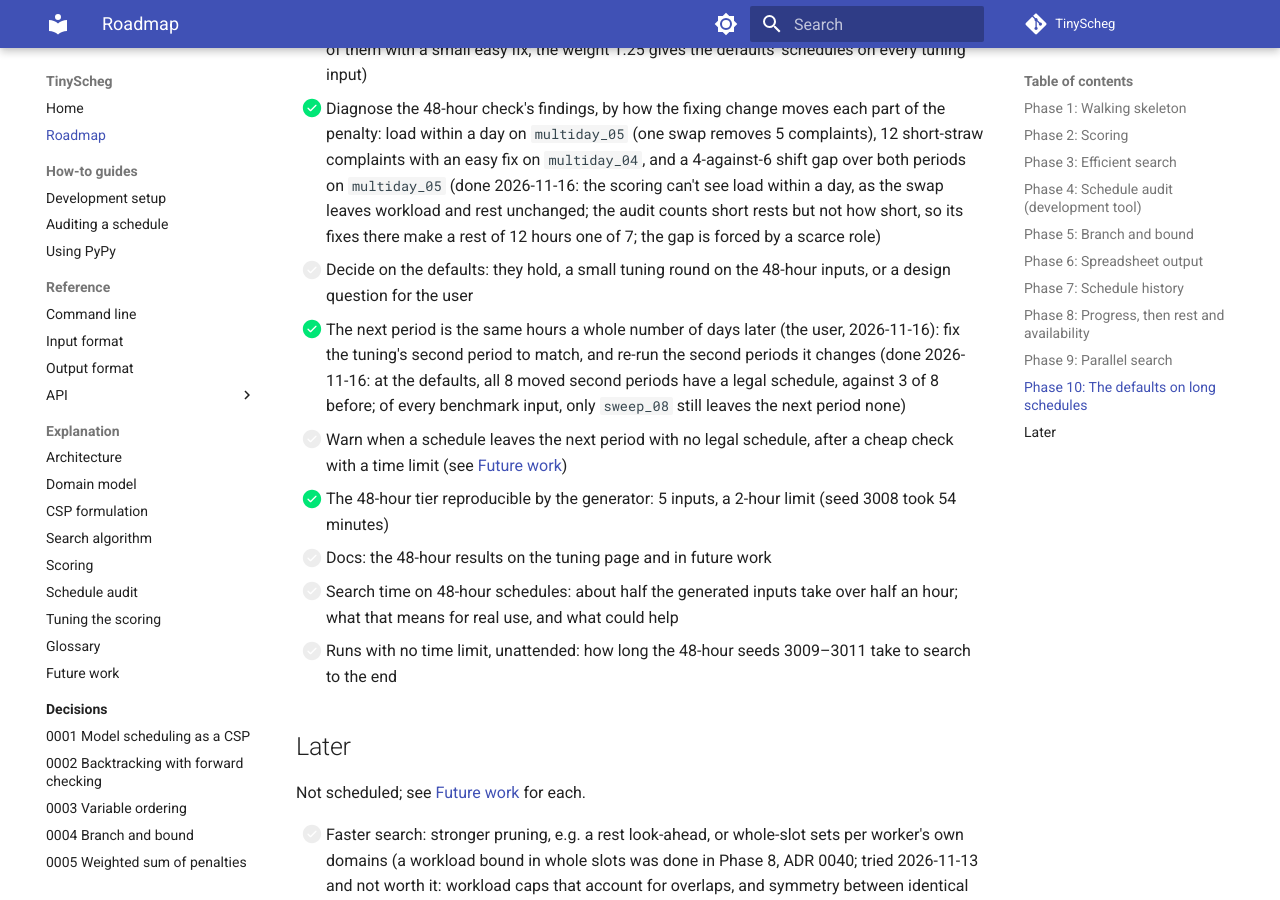
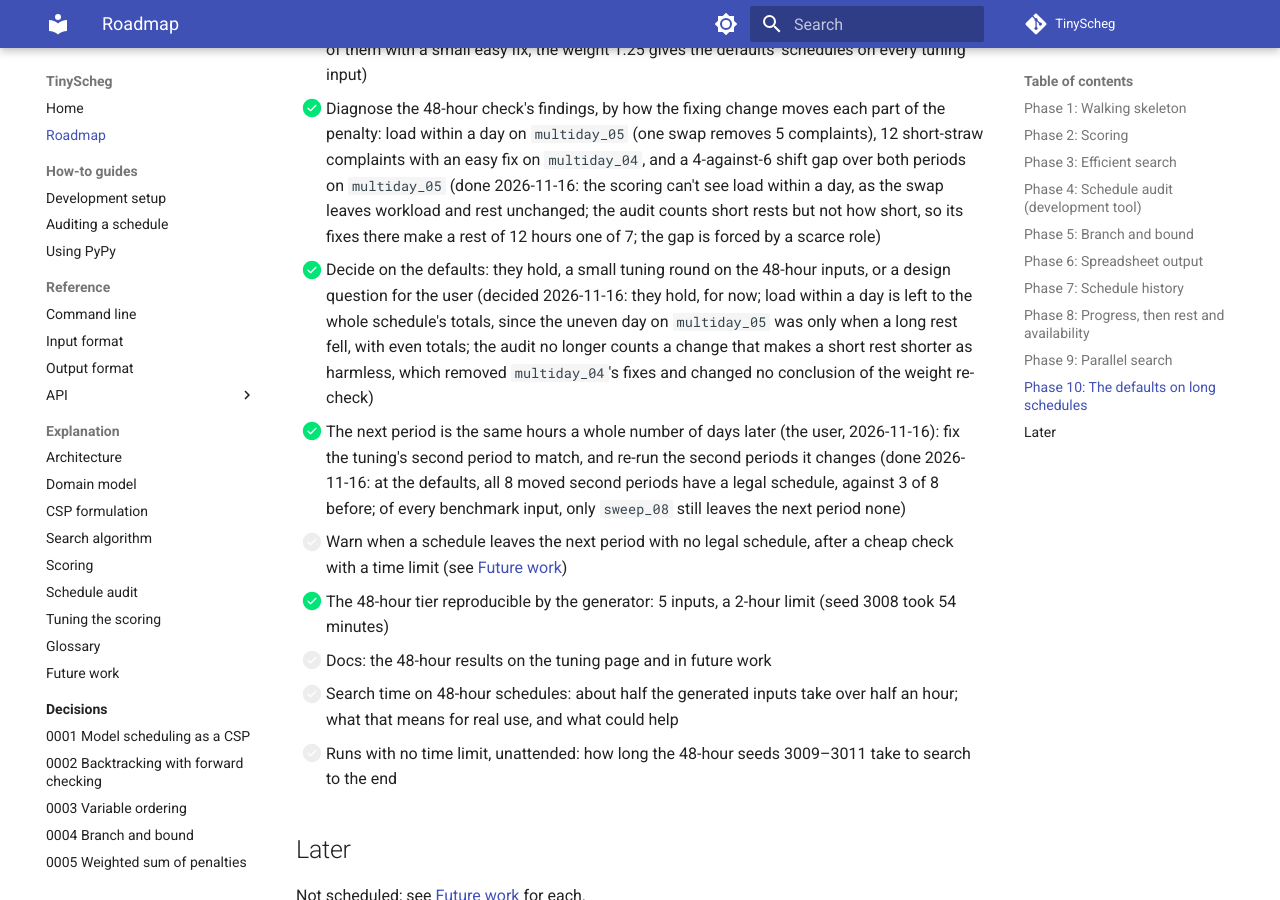
Before and after one commit to 3-kids-wearing-a-trenchcoat/TinyScheg, an MkDocs documentation site: the page built from docs/roadmap.md, in a window 1280 px wide and 900 px high, scrolled down 6359 px. Built offline with MkDocs 1.6.1 and Material for MkDocs 9.7.7, drawn with Linux system fonts in a browser that asks for light colours; comment, search, counter and statistics services are not loaded.

Commit message:
Roadmap: Phase 10, the defaults decided: they hold for now; load within a day left to the whole schedule's totals; the audit's fix for shorter short rests changed no conclusion of the weight re-check
Co-Authored-By: Claude Opus 5.5 <noreply@anthropic.com>
Claude-Session: https://claude.ai/code/session_01F2KXFqzbHQdADpTZjkZwjF

```diff
--- a/docs/roadmap.md
+++ b/docs/roadmap.md
@@ -222,8 +222,11 @@ check turned up (planned 2026-11-16). Runs with no time limit come last.
       `multiday_04`, and a 4-against-6 shift gap over both periods on `multiday_05` (done 2026-11-16: the scoring
       can't see load within a day, as the swap leaves workload and rest unchanged; the audit counts short rests but not
       how short, so its fixes there make a rest of 12 hours one of 7; the gap is forced by a scarce role)
-- [ ] Decide on the defaults: they hold, a small tuning round on the 48-hour inputs, or a design question for the
-      user
+- [x] Decide on the defaults: they hold, a small tuning round on the 48-hour inputs, or a design question for the
+      user (decided 2026-11-16: they hold, for now; load within a day is left to the whole schedule's totals, since
+      the uneven day on `multiday_05` was only when a long rest fell, with even totals; the audit no longer counts a
+      change that makes a short rest shorter as harmless, which removed `multiday_04`'s fixes and changed no
+      conclusion of the weight re-check)
 - [x] The next period is the same hours a whole number of days later (the user, 2026-11-16): fix the tuning's
       second period to match, and re-run the second periods it changes (done 2026-11-16: at the defaults, all 8
       moved second periods have a legal schedule, against 3 of 8 before; of every benchmark input, only `sweep_08`
```
